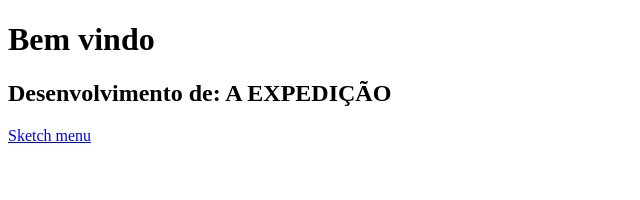
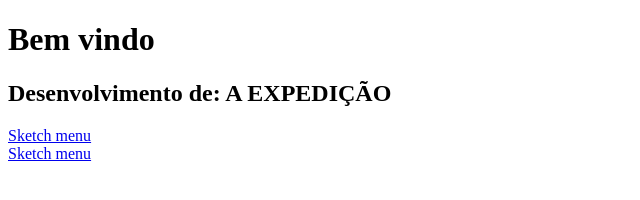
Before and after one commit to vinivon/vinivon.github.io, a plain HTML site: page index.html in a window 1280 px wide. Shown: the whole page, without its empty margins (0-640 px from the left). Drawn offline with nearby package versions, Linux system fonts and the light colour scheme.

Commit message:
Update index.html

```diff
--- a/index.html
+++ b/index.html
@@ -10,5 +10,6 @@
 	    <h1>Bem vindo</h1>
 	    <h2>Desenvolvimento de: A EXPEDIÇÃO</h2>
 	    <a href="sketch_menu.html">Sketch menu</a> </br>
+	    <a href="https://www.openprocessing.org/sketch/786658">Sketch menu</a> </br>
 	</body>
 </html>
```
